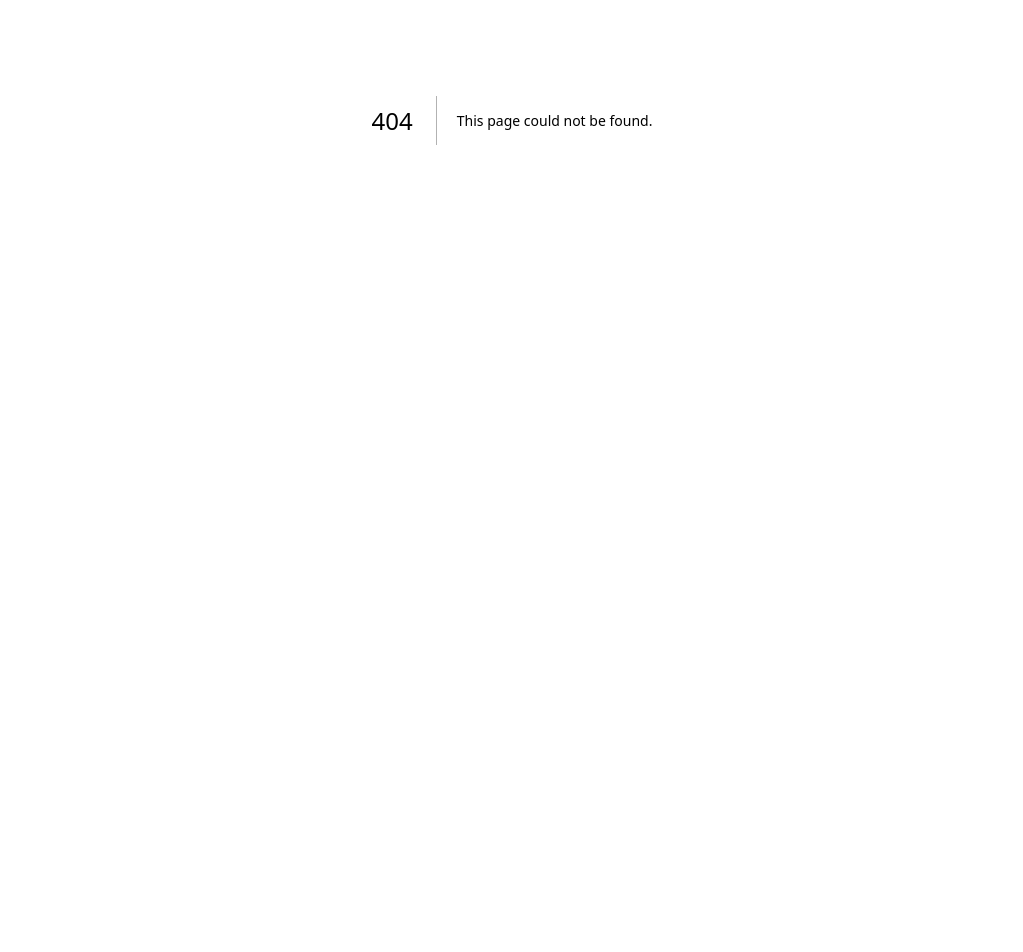
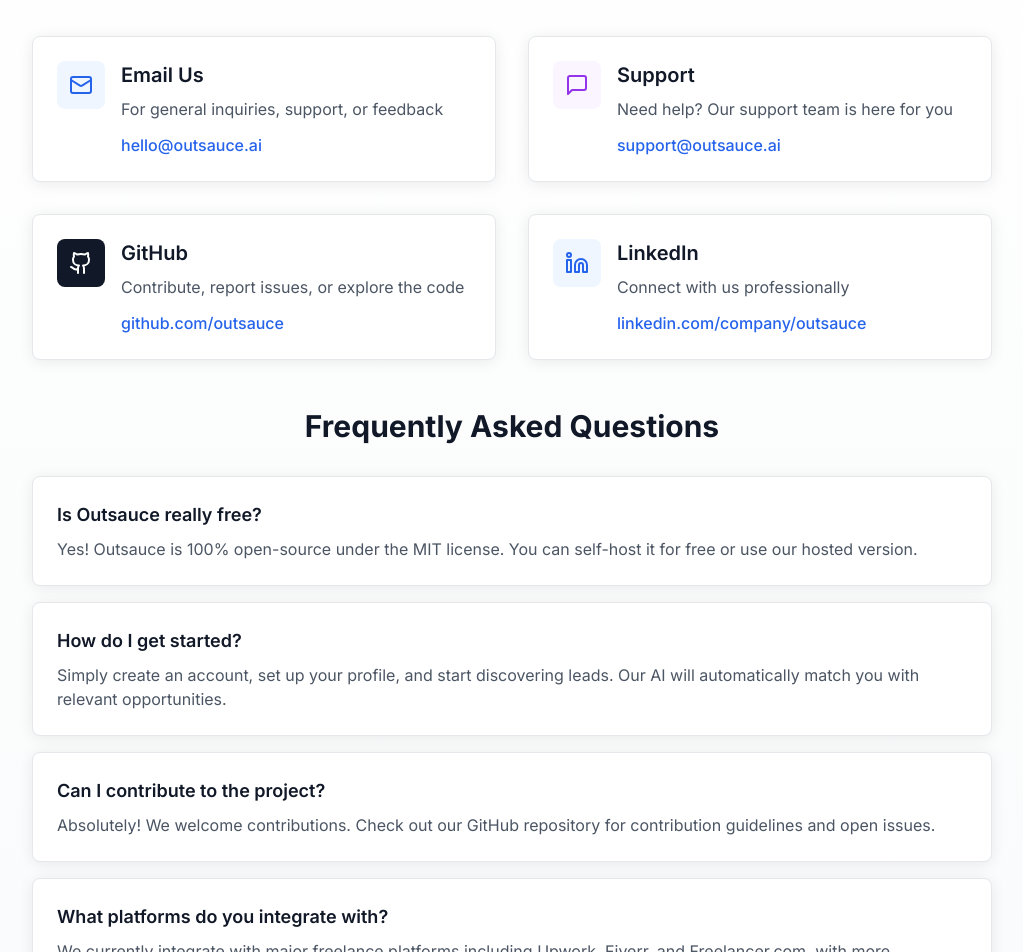
Before and after one commit to Ramsha-Anwar/outsauce-frontend, a Next.js app: page /contact in a window 1280 px wide. Before the commit this address had no page. Shown: the part 280-1232 px from the top of the page, without its empty margins (128-1151 px from the left). Before the commit the page ends 800 px from the top, so only its background shows below. Built offline with nearby package versions, Linux system fonts and the light colour scheme.

Commit message:
feat(pages): add Contact page with contact methods and FAQ section

```diff
--- /dev/null
+++ b/app/contact/page.tsx
@@ -0,0 +1,148 @@
+'use client'
+
+import React from 'react'
+import Link from 'next/link'
+import Button from '@/components/ui/Button'
+import Card from '@/components/ui/Card'
+import { Mail, MessageSquare, Github, Linkedin } from 'lucide-react'
+
+export default function ContactPage() {
+    return (
+        <div className="min-h-screen bg-gradient-to-b from-white to-gray-50">
+            {/* Header */}
+            <div className="bg-gradient-to-r from-primary-600 to-indigo-600 text-white py-20">
+                <div className="max-w-4xl mx-auto px-4 sm:px-6 lg:px-8 text-center">
+                    <h1 className="text-4xl sm:text-5xl font-bold mb-4">Get in Touch</h1>
+                    <p className="text-xl text-blue-100">
+                        We'd love to hear from you. Reach out with questions, feedback, or just to say hello!
+                    </p>
+                </div>
+            </div>
+
+            <main className="max-w-5xl mx-auto px-4 sm:px-6 lg:px-8 py-16">
+                {/* Contact Methods */}
+                <div className="grid grid-cols-1 md:grid-cols-2 gap-8 mb-12">
+                    <Card hover>
+                        <div className="flex items-start gap-4">
+                            <div className="inline-flex items-center justify-center w-12 h-12 rounded-lg bg-primary-50 text-primary-600 flex-shrink-0">
+                                <Mail className="w-6 h-6" />
+                            </div>
+                            <div>
+                                <h3 className="text-xl font-semibold text-gray-900 mb-2">Email Us</h3>
+                                <p className="text-gray-600 mb-3">
+                                    For general inquiries, support, or feedback
+                                </p>
+                                <a href="mailto:hello@outsauce.ai" className="text-primary-600 hover:underline font-medium">
+                                    hello@outsauce.ai
+                                </a>
+                            </div>
+                        </div>
+                    </Card>
+
+                    <Card hover>
+                        <div className="flex items-start gap-4">
+                            <div className="inline-flex items-center justify-center w-12 h-12 rounded-lg bg-purple-50 text-purple-600 flex-shrink-0">
+                                <MessageSquare className="w-6 h-6" />
+                            </div>
+                            <div>
+                                <h3 className="text-xl font-semibold text-gray-900 mb-2">Support</h3>
+                                <p className="text-gray-600 mb-3">
+                                    Need help? Our support team is here for you
+                                </p>
+                                <a href="mailto:support@outsauce.ai" className="text-primary-600 hover:underline font-medium">
+                                    support@outsauce.ai
+                                </a>
+                            </div>
+                        </div>
+                    </Card>
+
+                    <Card hover>
+                        <div className="flex items-start gap-4">
+                            <div className="inline-flex items-center justify-center w-12 h-12 rounded-lg bg-gray-900 text-white flex-shrink-0">
+                                <Github className="w-6 h-6" />
+                            </div>
+                            <div>
+                                <h3 className="text-xl font-semibold text-gray-900 mb-2">GitHub</h3>
+                                <p className="text-gray-600 mb-3">
+                                    Contribute, report issues, or explore the code
+                                </p>
+                                <a href="https://github.com/outsauce" target="_blank" rel="noopener noreferrer" className="text-primary-600 hover:underline font-medium">
+                                    github.com/outsauce
+                                </a>
+                            </div>
+                        </div>
+                    </Card>
+
+                    <Card hover>
+                        <div className="flex items-start gap-4">
+                            <div className="inline-flex items-center justify-center w-12 h-12 rounded-lg bg-blue-50 text-blue-600 flex-shrink-0">
+                                <Linkedin className="w-6 h-6" />
+                            </div>
+                            <div>
+                                <h3 className="text-xl font-semibold text-gray-900 mb-2">LinkedIn</h3>
+                                <p className="text-gray-600 mb-3">
+                                    Connect with us professionally
+                                </p>
+                                <a href="https://linkedin.com/company/outsauce" target="_blank" rel="noopener noreferrer" className="text-primary-600 hover:underline font-medium">
+                                    linkedin.com/company/outsauce
+                                </a>
+                            </div>
+                        </div>
+                    </Card>
+                </div>
+
+                {/* FAQ Section */}
+                <section className="mb-12">
+                    <h2 className="text-3xl font-bold text-gray-900 text-center mb-8">Frequently Asked Questions</h2>
+                    <div className="space-y-4">
+                        <Card>
+                            <h3 className="text-lg font-semibold text-gray-900 mb-2">Is Outsauce really free?</h3>
+                            <p className="text-gray-600">
+                                Yes! Outsauce is 100% open-source under the MIT license. You can self-host it for free or use our hosted version.
+                            </p>
+                        </Card>
+
+                        <Card>
+                            <h3 className="text-lg font-semibold text-gray-900 mb-2">How do I get started?</h3>
+                            <p className="text-gray-600">
+                                Simply create an account, set up your profile, and start discovering leads. Our AI will automatically match you with relevant opportunities.
+                            </p>
+                        </Card>
+
+                        <Card>
+                            <h3 className="text-lg font-semibold text-gray-900 mb-2">Can I contribute to the project?</h3>
+                            <p className="text-gray-600">
+                                Absolutely! We welcome contributions. Check out our GitHub repository for contribution guidelines and open issues.
+                            </p>
+                        </Card>
+
+                        <Card>
+                            <h3 className="text-lg font-semibold text-gray-900 mb-2">What platforms do you integrate with?</h3>
+                            <p className="text-gray-600">
+                                We currently integrate with major freelance platforms including Upwork, Fiverr, and Freelancer.com, with more integrations coming soon.
+                            </p>
+                        </Card>
+                    </div>
+                </section>
+
+                {/* CTA */}
+                <section className="text-center">
+                    <Card>
+                        <h2 className="text-2xl font-bold text-gray-900 mb-4">Ready to Get Started?</h2>
+                        <p className="text-gray-600 mb-6">
+                            Join the community and start generating quality leads with AI
+                        </p>
+                        <div className="flex flex-wrap gap-4 justify-center">
+                            <Link href="/auth/register">
+                                <Button>Create Free Account</Button>
+                            </Link>
+                            <Link href="/about">
+                                <Button variant="outline">Learn More</Button>
+                            </Link>
+                        </div>
+                    </Card>
+                </section>
+            </main>
+        </div>
+    )
+}
```
